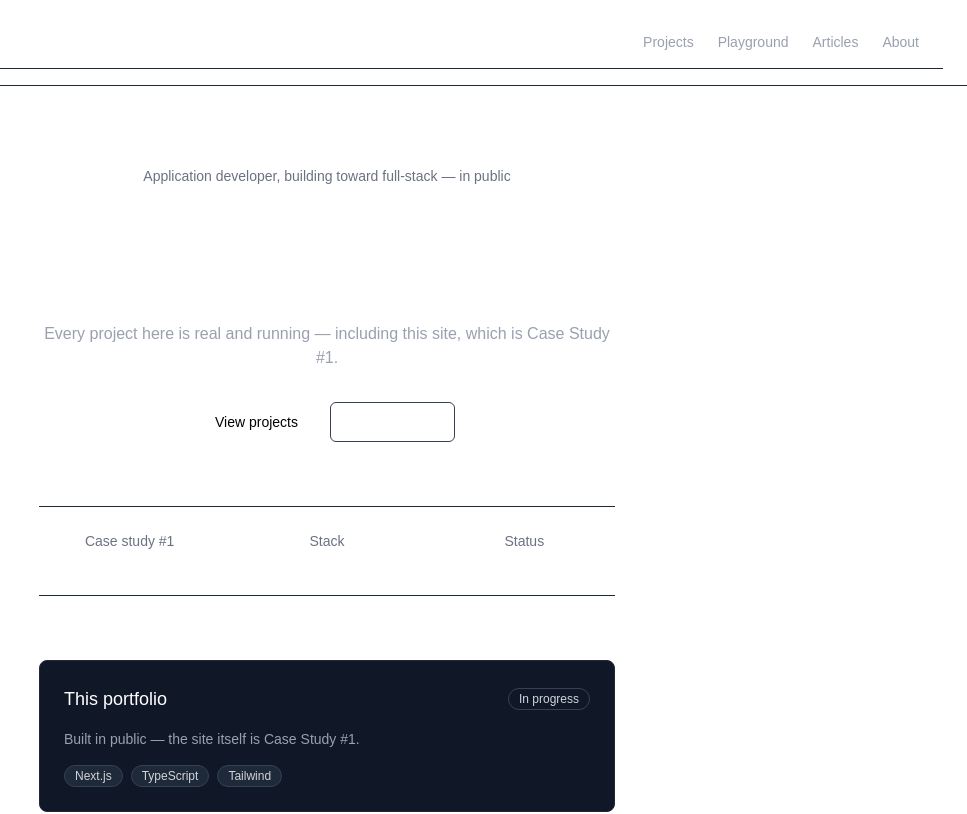
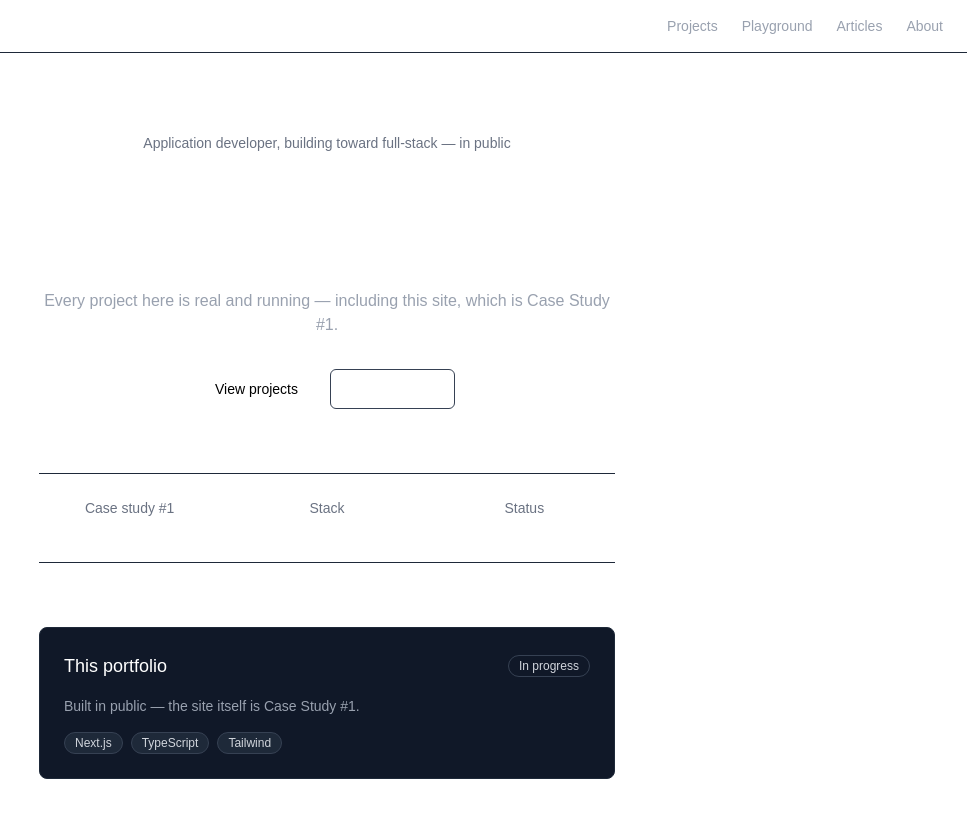
Before and after one commit to ppoiipy/portfolio, a Next.js app: page / in a window 1280 px wide. Shown: the top 814 px of the page, without its empty margins (313-1280 px from the left). Built offline with nearby package versions, Linux system fonts and the light colour scheme.

Commit message:
refactor: remove duplicate padding and border from inner nav

```diff
--- a/components/ui/Navbar/index.tsx
+++ b/components/ui/Navbar/index.tsx
@@ -15,7 +15,7 @@ export function Navbar() {
 
   return (
     <nav className="border-b border-gray-800 px-6 py-4">
-      <nav className="flex items-center justify-between border-b border-gray-800 px-6 py-4">
+      <nav className=" flex items-center justify-between">
         <Link href="/" className="text-sm font-medium text-white">
           Natthakorn
         </Link>
```
